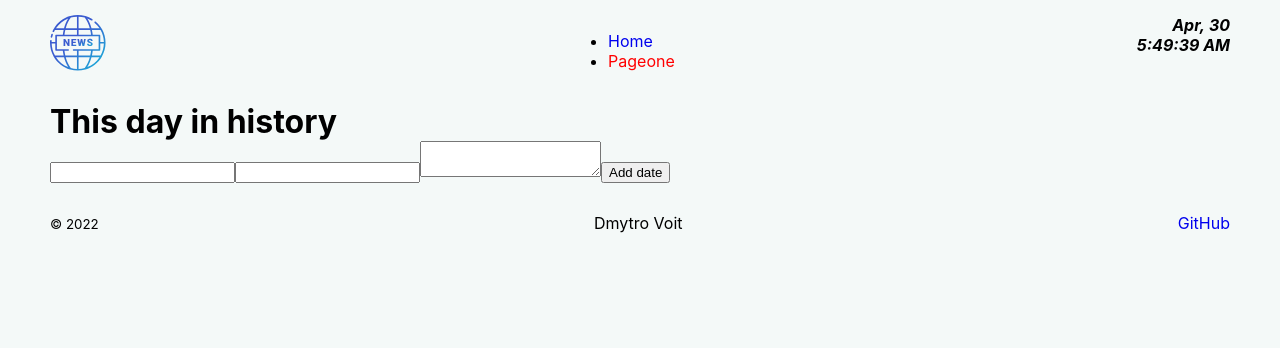
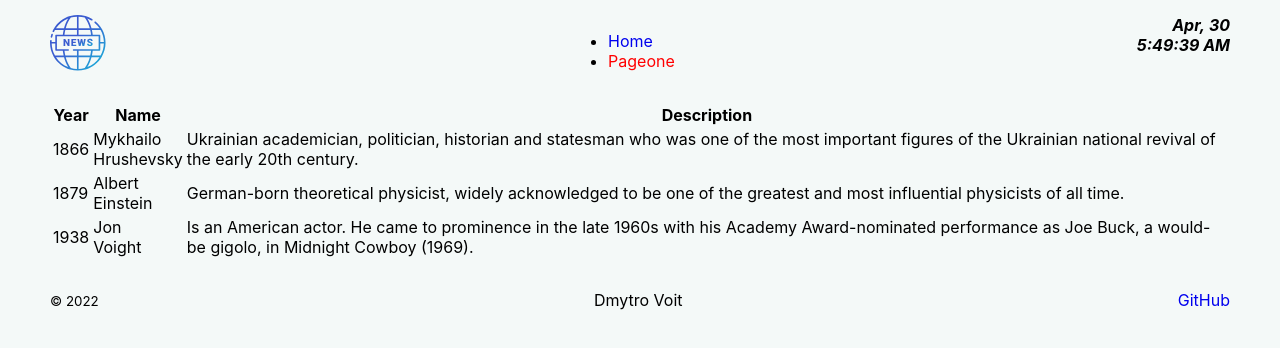
Before and after one commit to dima-voit/minimal-news-app, a React (Create React App) app: page /pageone in a window 1280 px wide. Shown: the top 348 px of the page. Built offline with nearby package versions, Linux system fonts and the light colour scheme.

Commit message:
create Biography component

```diff
--- /dev/null
+++ b/src/components/biography/Biography.jsx
@@ -0,0 +1,33 @@
+import React from "react";
+import { persons } from "../../shared/personData";
+import { Person } from "./Person";
+
+export class Biography extends React.Component {
+
+  personRow = persons.map((person) => {
+    return (
+      <Person
+        key={person.id}
+        yearOfBirth={person.yearOfBirth}
+        firstName={person.name.firstName}
+        surName={person.name.surName}
+        description={person.description}
+      />
+    )
+  })
+
+  render() {
+    return(
+      <table>
+        <tbody>
+          <tr>
+            <th>Year</th>
+            <th>Name</th>
+            <th>Description</th>
+          </tr>
+          {this.personRow}
+        </tbody>
+      </table>
+    )
+  }
+}
--- /dev/null
+++ b/src/components/biography/Person.jsx
@@ -0,0 +1,12 @@
+import React from "react";
+
+export const Person = (props) => {
+
+    return(
+      <tr>
+        <td>{props.yearOfBirth}</td>
+        <td>{props.firstName}<br/>{props.surName}</td>
+        <td>{props.description}</td>
+      </tr>
+    )
+}
--- a/src/pages/pageone/Pageone.jsx
+++ b/src/pages/pageone/Pageone.jsx
@@ -1,18 +1,11 @@
 import React from "react";
+import { Biography } from "../../components/biography/Biography";
 
-export class Pageone extends React.Component {
 
-  render () {
-    return (
-      <>
-        <h1>This day in history</h1>
-        <form>
-          <input/>
-          <input/>
-          <textarea></textarea>
-          <button>Add date</button>
-        </form>
-      </>
-    )
-  }
+
+export const Pageone = () => {
+
+  return (
+    <Biography />
+  )
 }
--- /dev/null
+++ b/src/shared/personData.js
@@ -0,0 +1,29 @@
+export const persons = [
+  {
+    id: 1,
+    name: {
+      firstName: "Mykhailo",
+      surName: "Hrushevsky",
+    },
+    yearOfBirth: 1866,
+    description: "Ukrainian academician, politician, historian and statesman who was one of the most important figures of the Ukrainian national revival of the early 20th century.",
+  },
+  {
+    id: 2,
+    name: {
+      firstName: "Albert",
+      surName: "Einstein",
+    },
+    yearOfBirth: 1879,
+    description: "German-born theoretical physicist, widely acknowledged to be one of the greatest and most influential physicists of all time.",
+  },
+  {
+    id: 3,
+    name: {
+      firstName: "Jon",
+      surName: "Voight",
+    },
+    yearOfBirth: 1938,
+    description: "Is an American actor. He came to prominence in the late 1960s with his Academy Award-nominated performance as Joe Buck, a would-be gigolo, in Midnight Cowboy (1969).",
+  },
+]
```
